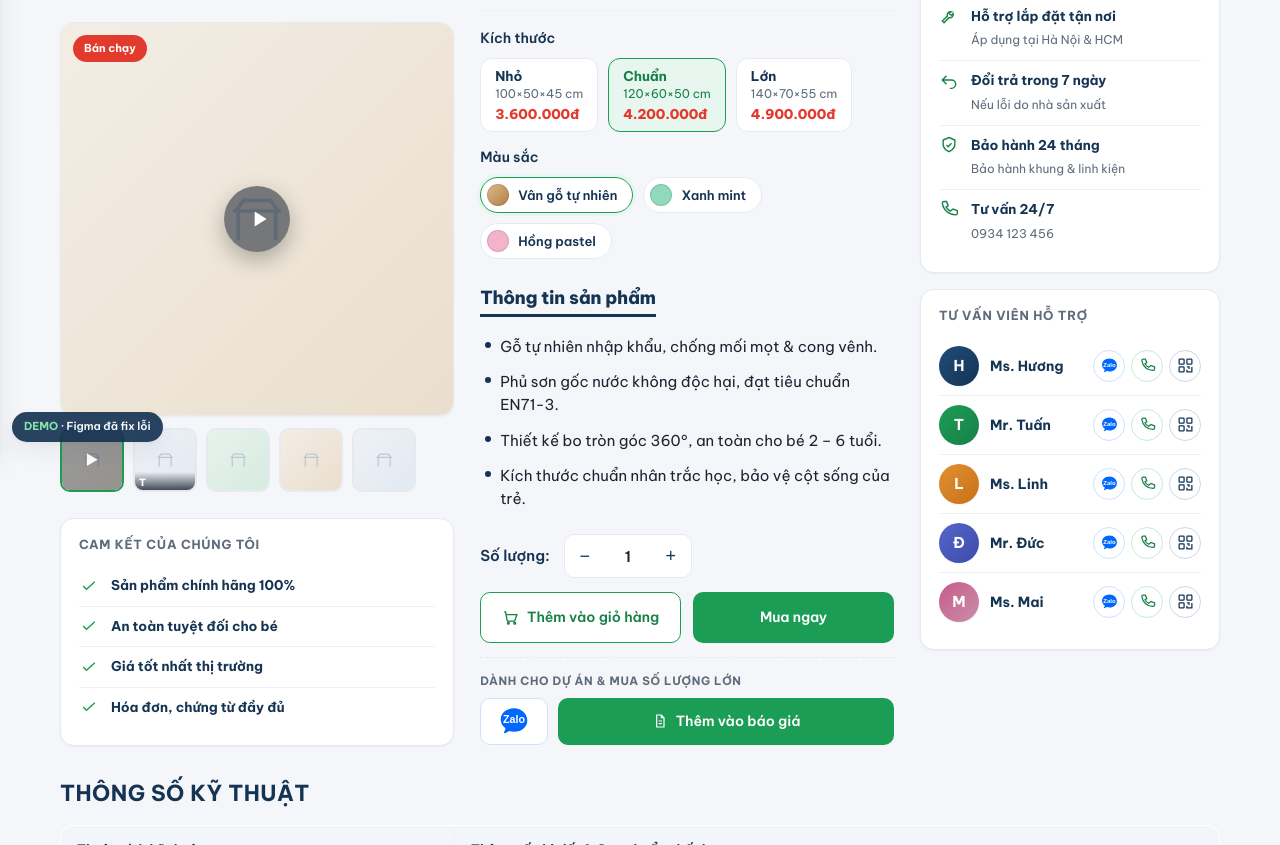
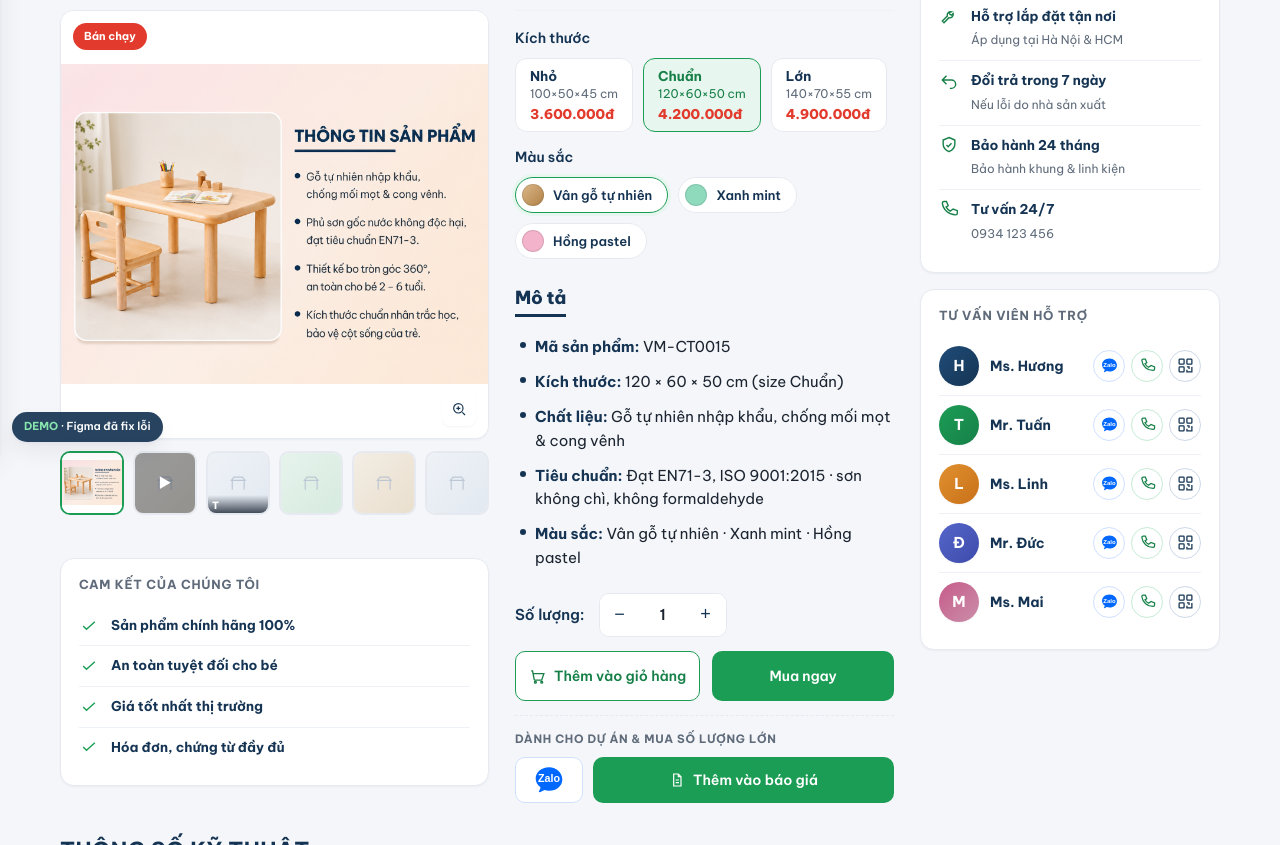
Before and after one commit to lanvi-commits/demo-product-thiet-bi-mam-non-viet-my, a plain HTML site: page index.html in a window 1280 px wide. Shown: the part 346-1191 px from the top of the page. Drawn offline with Linux system fonts and the light colour scheme.

Commit message:
Gallery product-info image + restructure product column
- Add "Thông tin sản phẩm" infographic as first gallery item (before video);
  new .has-photo mechanism lets .imgph show real photos (contain on white),
  galApply reads data-src to switch main between photo / tone / video
- Product column: "Mô tả" now shows spec bullets (SKU, size, material,
  standard, color); remove duplicate benefit-bullet block and duplicate
  top-of-page SKU (both now covered by the gallery image / Mô tả)
- Bump style.css?v=23, app.js?v=6

Co-Authored-By: Claude Opus 4.8 (1M context) <noreply@anthropic.com>

```diff
--- a/assets/app.js
+++ b/assets/app.js
@@ -28,7 +28,12 @@
   var mainBox=main?main.closest(".main"):null;
   var galCap=mainBox?$(".gal-cap",mainBox):null;
   function galApply(t){
-    if(main){ main.className = "imgph "+(t.dataset.tone||""); var lbl=$(".lbl",main); if(lbl&&t.dataset.label)lbl.textContent=t.dataset.label; }
+    if(main){
+      var src=t.dataset.src||"";
+      main.className = "imgph "+(t.dataset.tone||"")+(src?" has-photo":"");
+      main.style.backgroundImage = src ? "url('"+src+"')" : "";
+      var lbl=$(".lbl",main); if(lbl&&t.dataset.label)lbl.textContent=t.dataset.label;
+    }
     if(mainBox){
       var kind=t.dataset.kind||"";
       mainBox.classList.toggle("is-video",  kind==="video");
--- a/assets/style.css
+++ b/assets/style.css
@@ -124,6 +124,8 @@ h1,h2,h3,h4{margin:0;font-weight:700;color:var(--navy);line-height:1.2;letter-sp
 .imgph{background:linear-gradient(135deg,#eef2f7,#e3e9f1);position:relative;display:grid;place-items:center;overflow:hidden}
 .imgph svg{width:34%;max-width:64px;height:auto;stroke:#b6c1d0;fill:none;stroke-width:1.4;opacity:.85}
 .imgph.warm{background:linear-gradient(135deg,#f3ede4,#eadfce)}
+.imgph.has-photo{background-size:contain;background-position:center;background-repeat:no-repeat;background-color:#fff}
+.imgph.has-photo>svg{display:none}
 .imgph.mint{background:linear-gradient(135deg,#e6f3ec,#d7ebe0)}
 
 /* ---------- product card ---------- */
@@ -452,7 +454,6 @@ h1,h2,h3,h4{margin:0;font-weight:700;color:var(--navy);line-height:1.2;letter-sp
 /* tiêu đề tách riêng · full-width trên gallery ở mọi màn hình */
 .phead{grid-column:1/-1}
 .ptitle{grid-column:1/-1;font-size:26px;line-height:1.2;margin:0 0 10px}
-.phead .sku{font-size:13px;color:var(--muted);margin:0 0 8px}
 .phead .rrow{display:flex;align-items:center;gap:12px;font-size:13px;color:var(--muted)}
 .phead .rrow .star{color:var(--amber);font-weight:700}
 .pinfo .prices{display:flex;align-items:baseline;gap:10px;flex-wrap:wrap}
@@ -471,6 +472,7 @@ h1,h2,h3,h4{margin:0;font-weight:700;color:var(--navy);line-height:1.2;letter-sp
 .pinfo-list{list-style:none;padding:0;margin:0 0 18px}
 .pinfo-list li{position:relative;padding:6px 0 6px 20px;font-size:15px;line-height:1.55;color:var(--ink)}
 .pinfo-list li::before{content:"";position:absolute;left:5px;top:13px;width:6px;height:6px;border-radius:50%;background:var(--navy)}
+.pinfo-list li b{color:var(--navy);font-weight:700}
 /* Tùy chọn sản phẩm: kích thước (chip) + màu sắc (ô màu) */
 .popts{display:flex;flex-direction:column;gap:14px;margin:14px 0 16px;padding-top:16px;border-top:1px solid var(--line-2)}
 .popt-lbl{font-size:14px;font-weight:600;color:var(--navy);margin-bottom:9px}
--- a/index.html
+++ b/index.html
@@ -6,7 +6,7 @@
 <title>Bàn mầm non gỗ tự nhiên cao cấp ABC | Việt Mỹ — Demo đã fix</title>
 <link rel="preconnect" href="https://fonts.googleapis.com"><link rel="preconnect" href="https://fonts.gstatic.com" crossorigin>
 <link href="https://fonts.googleapis.com/css2?family=Be+Vietnam+Pro:wght@400;500;600;700;800&display=swap" rel="stylesheet">
-<link rel="stylesheet" href="assets/style.css?v=17">
+<link rel="stylesheet" href="assets/style.css?v=23">
 <style>
 /* Trang chi tiết SP: "tương tự" & "vừa xem" — 1 hàng 5 sản phẩm (không đổi grid dùng chung) */
 .grid-p.g5{grid-template-columns:repeat(5,1fr)}
@@ -87,7 +87,6 @@
     <h1 class="ptitle">Bàn mầm non gỗ tự nhiên cao cấp ABC</h1>
     <!-- meta sản phẩm · cột trái, ngang hàng với giá & sidebar bên phải -->
     <div class="phead">
-      <div class="sku">Mã sản phẩm: <b>VM-CT0015</b></div>
       <div class="rrow"><span class="star">★★★★★ 4.9</span> · <span>126 đánh giá</span> · <span>Đã bán 250+</span></div>
       <!-- mục lục: điều hướng nhanh tới các mục bên dưới -->
       <nav class="ptoc" aria-label="Mục lục sản phẩm">
@@ -100,9 +99,10 @@
 
     <!-- gallery -->
     <div class="gallery">
-      <div class="main is-video"><div class="imgph warm" id="galMain"><svg><use href="#ic-table"/></svg></div><span class="bdg">Bán chạy</span><span class="zoom"><svg><use href="#ic-zoom"/></svg></span><button class="gal-play" type="button" aria-label="Phát video giới thiệu sản phẩm"><svg viewBox="0 0 24 24" aria-hidden="true"><path d="M8 5v14l11-7z"/></svg></button><span class="gal-cap" aria-hidden="true"></span></div>
+      <div class="main"><div class="imgph warm has-photo" id="galMain" style="background-image:url('assets/img/thong-tin-san-pham.png')"><svg><use href="#ic-table"/></svg></div><span class="bdg">Bán chạy</span><span class="zoom"><svg><use href="#ic-zoom"/></svg></span><button class="gal-play" type="button" aria-label="Phát video giới thiệu sản phẩm"><svg viewBox="0 0 24 24" aria-hidden="true"><path d="M8 5v14l11-7z"/></svg></button><span class="gal-cap" aria-hidden="true"></span></div>
       <div class="thumbs">
-        <div class="t vid active" data-kind="video" data-tone="warm"><div class="imgph warm"><svg><use href="#ic-table"/></svg></div></div>
+        <div class="t active" data-kind="image" data-src="assets/img/thong-tin-san-pham.png"><div class="imgph has-photo" style="background-image:url('assets/img/thong-tin-san-pham.png')"></div></div>
+        <div class="t vid" data-kind="video" data-tone="warm"><div class="imgph warm"><svg><use href="#ic-table"/></svg></div></div>
         <div class="t cap" data-kind="caption" data-tone="" data-caption="Bo góc an toàn 360° · Đạt chuẩn EN71-3"><div class="imgph"><svg><use href="#ic-table"/></svg></div></div>
         <div class="t" data-tone="mint"><div class="imgph mint"><svg><use href="#ic-table"/></svg></div></div>
         <div class="t" data-tone="warm"><div class="imgph warm"><svg><use href="#ic-table"/></svg></div></div>
@@ -144,12 +144,13 @@
         </div>
       </div>
 
-      <h3 class="pinfo-h">Thông tin sản phẩm</h3>
+      <h3 class="pinfo-h">Mô tả</h3>
       <ul class="pinfo-list">
-        <li>Gỗ tự nhiên nhập khẩu, chống mối mọt &amp; cong vênh.</li>
-        <li>Phủ sơn gốc nước không độc hại, đạt tiêu chuẩn EN71-3.</li>
-        <li>Thiết kế bo tròn góc 360°, an toàn cho bé 2 – 6 tuổi.</li>
-        <li>Kích thước chuẩn nhân trắc học, bảo vệ cột sống của trẻ.</li>
+        <li><b>Mã sản phẩm:</b> VM-CT0015</li>
+        <li><b>Kích thước:</b> 120 × 60 × 50 cm (size Chuẩn)</li>
+        <li><b>Chất liệu:</b> Gỗ tự nhiên nhập khẩu, chống mối mọt &amp; cong vênh</li>
+        <li><b>Tiêu chuẩn:</b> Đạt EN71-3, ISO 9001:2015 · sơn không chì, không formaldehyde</li>
+        <li><b>Màu sắc:</b> Vân gỗ tự nhiên · Xanh mint · Hồng pastel</li>
       </ul>
 
       <div class="qty"><span style="font-weight:600;color:var(--navy)">Số lượng:</span>
@@ -606,6 +607,6 @@ window.VM_GRIDS=[{el:"rel",items:REL},{el:"rec",items:REC}];
   }
 })();
 </script>
-<script src="assets/app.js?v=5"></script>
+<script src="assets/app.js?v=6"></script>
 </body>
 </html>
```
Also changed, not shown: assets/img/thong-tin-san-pham.png (added).
